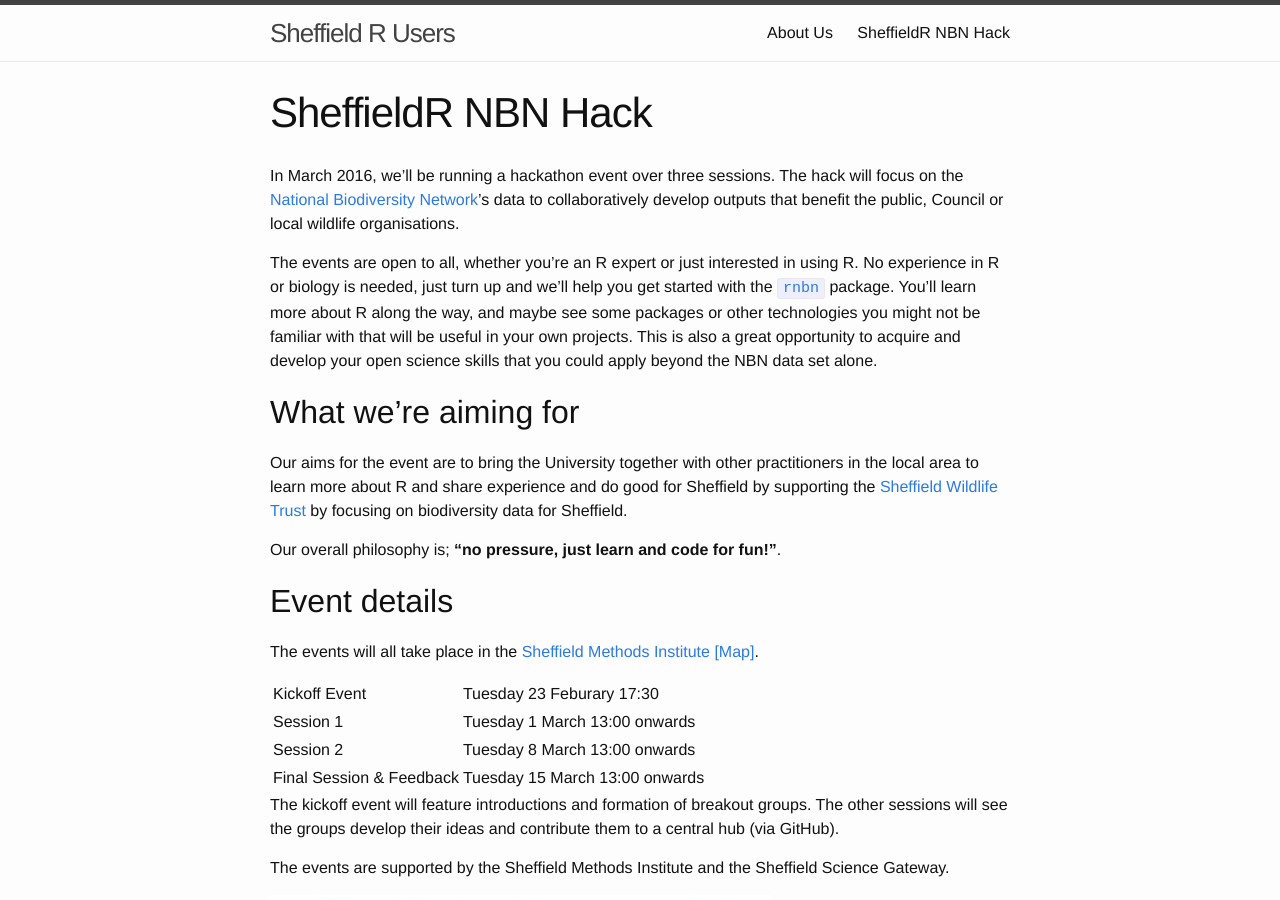
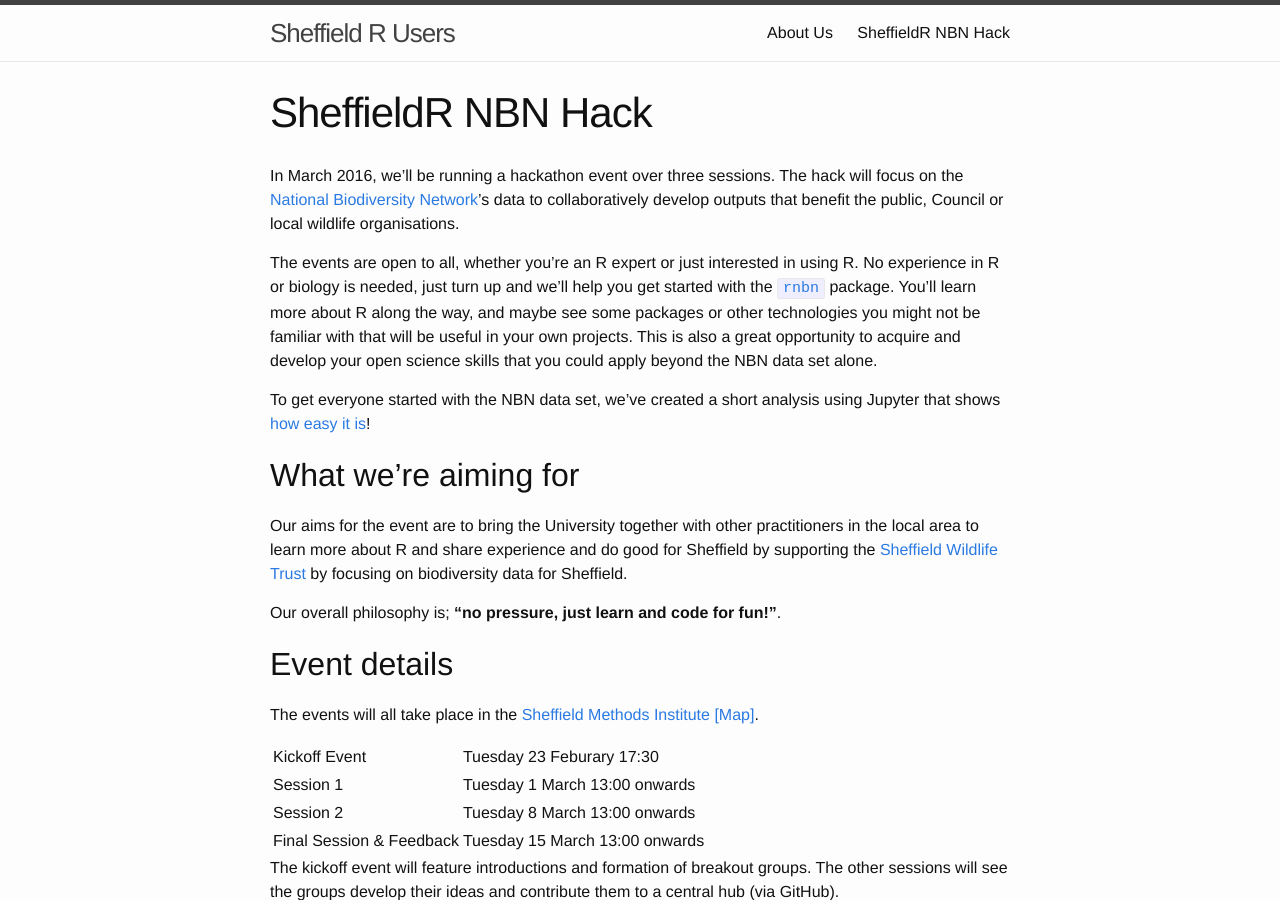
Before and after one commit to SheffieldR/Original.SheffieldR.github.io, a Jekyll site: the page built from hack.md, in a window 1280 px wide and 900 px high. Built offline with Jekyll 4.4.1, drawn with Linux system fonts in a browser that asks for light colours.

Commit message:
Add link to NBN notebook

```diff
--- a/hack.md
+++ b/hack.md
@@ -6,6 +6,8 @@
 In March 2016, we'll be running a hackathon event over three sessions. The hack will focus on the [National Biodiversity Network](http://www.nbn.org.uk)'s data to collaboratively develop outputs that benefit the public, Council or local wildlife organisations.
 
 The events are open to all, whether you're an R expert or just interested in using R. No experience in R or biology is needed, just turn up and we'll help you get started with the [`rnbn`](https://cran.r-project.org/web/packages/rnbn/index.html) package. You'll learn more about R along the way, and maybe see some packages or other technologies you might not be familiar with that will be useful in your own projects. This is also a great opportunity to acquire and develop your open science skills that you could apply beyond the NBN data set alone.
+
+To get everyone started with the NBN data set, we've created a short analysis using Jupyter that shows [how easy it is](http://nbviewer.jupyter.org/github/mathew-hall/SheffieldR/blob/master/NBN/NBN.ipynb)!
 
 ## What we're aiming for
 
```
